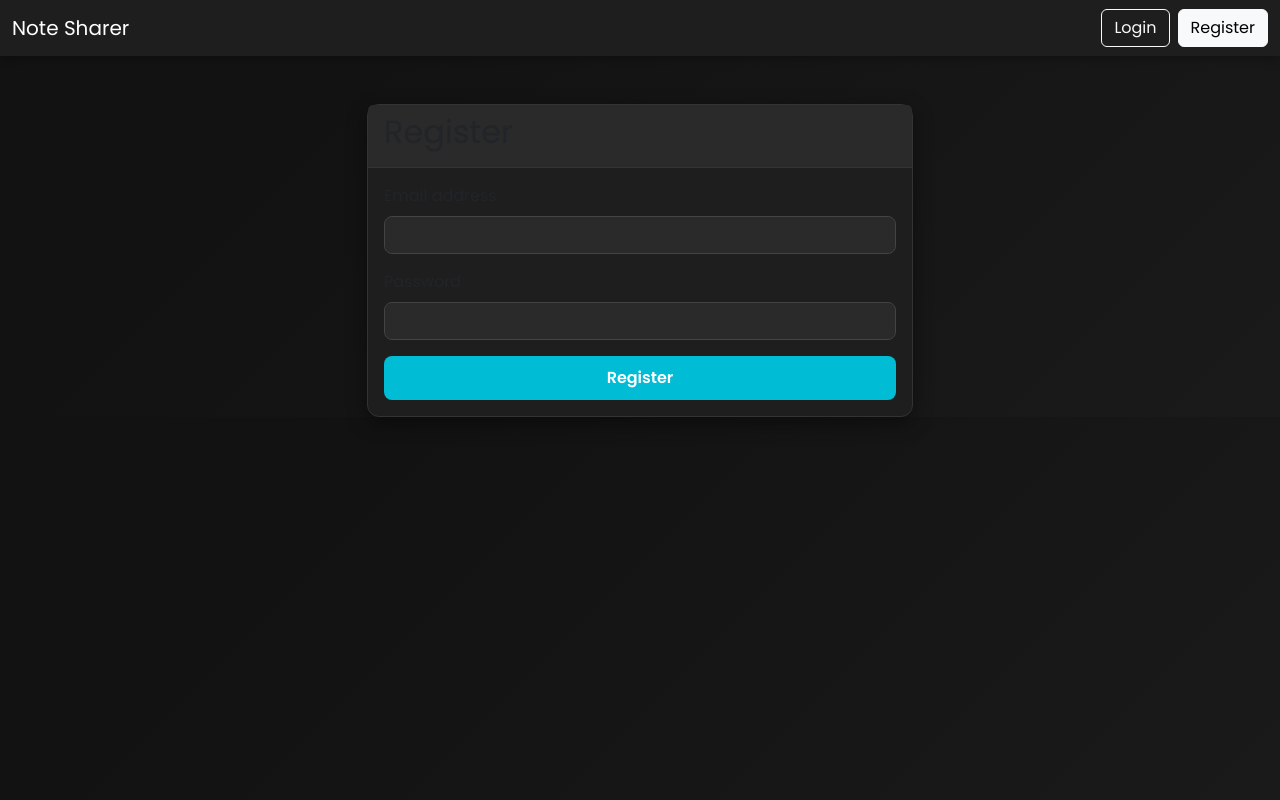
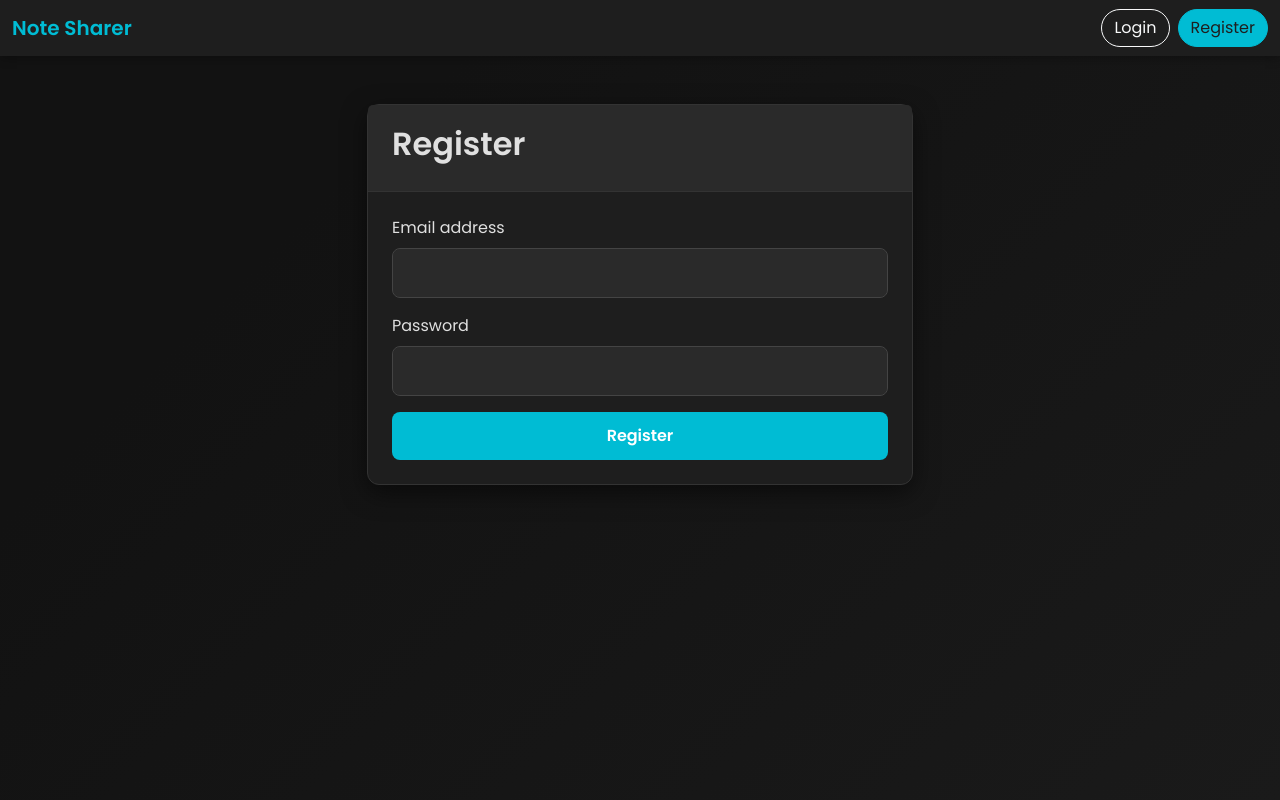
Before and after one commit to Rupeshkotha/Note-sharer, a Flask app: page /register in a window 1280 px wide. Run offline with Flask 3, Linux system fonts and the light colour scheme.

Commit message:
changed the project styling

```diff
--- a/static/css/style.css
+++ b/static/css/style.css
@@ -3,7 +3,20 @@ body {
     font-family: 'Poppins', sans-serif;
     background-color: #121212;
     background-image: linear-gradient(135deg, #121212 25%, #1a1a1a 100%);
-    color: #e0e0e0;
+    color: #e0e0e0; /* Default text color for the body */
+    min-height: 100vh; /* Ensure body takes full viewport height for background */
+    display: flex;
+    flex-direction: column;
+}
+
+main {
+    flex-grow: 1; /* Allow main content to expand and push footer down if there was one */
+}
+
+/* --- Headings --- */
+h1, h2, h3, h4, h5, h6 {
+    color: #e0e0e0; /* Ensure all headings are visible */
+    font-weight: 600;
 }
 
 /* --- Navbar --- */
@@ -12,17 +25,71 @@ body {
     box-shadow: 0 2px 10px rgba(0, 0, 0, 0.3);
 }
 
+.navbar-brand {
+    font-weight: 600;
+    color: #00bcd4 !important; /* Teal color for brand */
+    transition: color 0.3s ease;
+}
+
+.navbar-brand:hover {
+    color: #80deea !important;
+}
+
+.navbar .btn-outline-light,
+.navbar .btn-light {
+    border-radius: 20px; /* More rounded buttons for navbar */
+    font-weight: 500;
+    transition: all 0.3s ease;
+}
+
+.navbar .btn-outline-light:hover {
+    background-color: #00bcd4;
+    color: #1e1e1e !important;
+    border-color: #00bcd4;
+}
+
+.navbar .btn-light {
+    background-color: #00bcd4;
+    border-color: #00bcd4;
+    color: #1e1e1e !important;
+}
+
+.navbar .btn-light:hover {
+    background-color: #80deea;
+    border-color: #80deea;
+}
+
+
 /* --- Cards --- */
 .card {
     background-color: #1e1e1e;
     border: 1px solid #333;
     border-radius: 12px;
-    box-shadow: 0 6px 20px rgba(0, 0, 0, 0.4);
+    box-shadow: 0 8px 25px rgba(0, 0, 0, 0.5); /* Enhanced shadow */
+    transition: transform 0.3s ease-in-out; /* Add animation on hover */
+}
+
+.card:hover {
+    transform: translateY(-5px); /* Lift card on hover */
 }
 
 .card-header {
     background-color: #2a2a2a;
     border-bottom: 1px solid #333;
+    padding: 1.25rem 1.5rem; /* More padding */
+    font-size: 1.5rem;
+    font-weight: 600;
+    color: #e0e0e0;
+}
+
+.card-body {
+    padding: 1.5rem;
+}
+
+/* --- Labels --- */
+label {
+    color: #e0e0e0; /* Ensure labels are visible */
+    margin-bottom: .5rem; /* Add some spacing */
 }
 
 /* --- Forms & Inputs --- */
@@ -32,6 +99,14 @@ textarea.form-control {
     color: #e0e0e0;
     border: 1px solid #444;
     border-radius: 8px;
+    padding: 12px 15px; /* More padding for a modern look */
+    transition: border-color 0.3s ease, box-shadow 0.3s ease;
+}
+
+.form-control::placeholder,
+textarea.form-control::placeholder {
+    color: #888; /* Visible placeholder text */
+    opacity: 0.7;
 }
 
 .form-control:focus,
@@ -39,7 +114,7 @@ textarea.form-control:focus {
     background-color: #2a2a2a;
     color: #e0e0e0;
     border-color: #00bcd4; /* Teal accent color */
-    box-shadow: 0 0 0 0.25rem rgba(0, 188, 212, 0.25);
+    box-shadow: 0 0 0 0.25rem rgba(0, 188, 212, 0.35); /* Stronger focus shadow */
 }
 
 /* --- Buttons --- */
@@ -48,14 +123,14 @@ textarea.form-control:focus {
     border: none;
     border-radius: 8px;
     font-weight: 600;
-    padding: 10px 15px;
-    transition: transform 0.2s ease-in-out, box-shadow 0.2s ease;
+    padding: 12px 20px; /* More padding for a substantial button */
+    transition: transform 0.2s ease-in-out, box-shadow 0.2s ease, background-color 0.3s ease;
 }
 
 .btn-primary:hover {
-    transform: translateY(-2px);
-    box-shadow: 0 4px 15px rgba(0, 188, 212, 0.3);
-    background-color: #03a9f4;
+    transform: translateY(-3px); /* Lift button more on hover */
+    box-shadow: 0 6px 20px rgba(0, 188, 212, 0.4); /* Stronger hover shadow */
+    background-color: #03a9f4; /* Slightly different shade on hover */
 }
 
 /* --- Links --- */
@@ -67,6 +142,11 @@ a {
 
 a:hover {
     color: #80deea;
+    text-decoration: underline; /* Add underline on hover for clarity */
+}
+
+.card-link {
+    font-weight: 500;
 }
 
 /* --- Preformatted Text (for notes) --- */
@@ -75,9 +155,21 @@ pre {
     word-wrap: break-word;
     color: #e0e0e0;
     font-size: 1rem;
+    background-color: #2a2a2a; /* Slightly differentiate pre background */
+    border: 1px solid #333;
+    border-radius: 6px;
+    padding: 1rem;
+    margin-bottom: 0; /* Bootstrap's mb-0 applies */
 }
 
 /* --- Alert Messages --- */
+.alert {
+    border-radius: 8px;
+    padding: 1rem 1.5rem;
+    margin-bottom: 1.5rem; /* Good spacing */
+    box-shadow: 0 4px 15px rgba(0, 0, 0, 0.2);
+}
+
 .alert-success {
     background-color: #1e464a;
     color: #e0f7fa;
```
Also changed, not shown: templates/view_note.html (+6 -22 lines).
